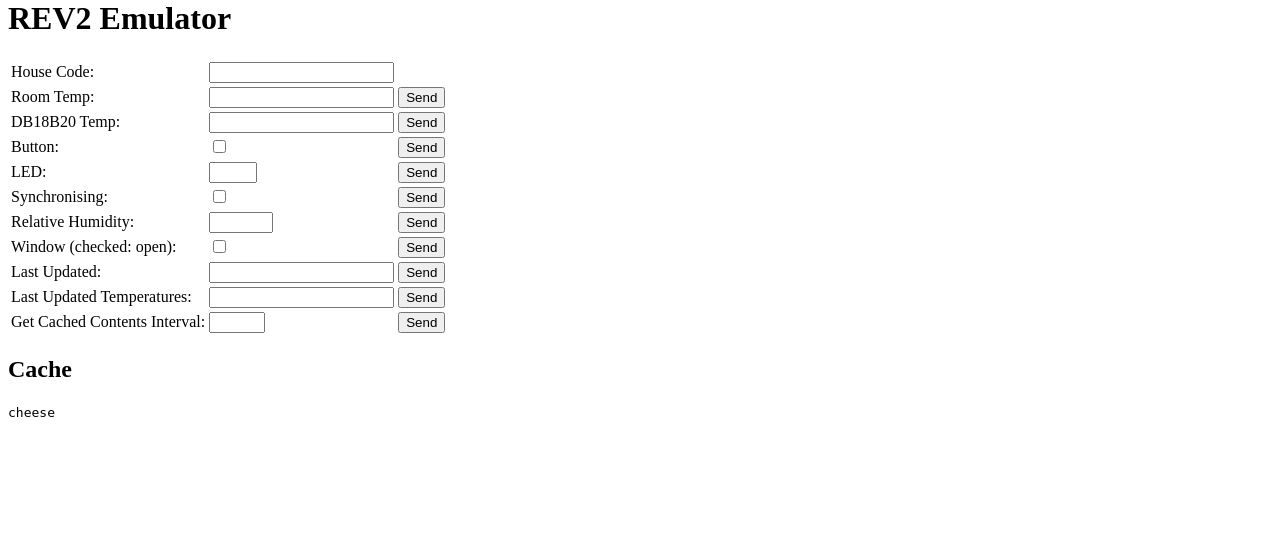
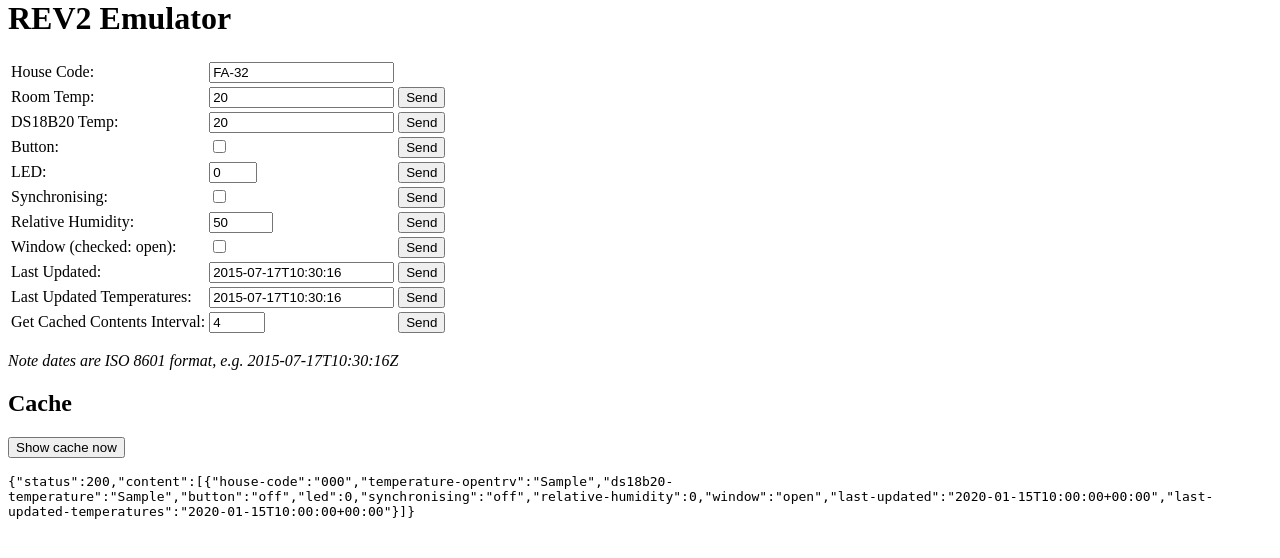
Before and after one commit to brunogirin/ors, a Django app: page /rev2-emulator/ in a window 1280 px wide. Shown: the part 21-579 px from the top of the page. Run offline with Django 3.2, Linux system fonts and the light colour scheme; tables that the repository leaves empty hold one stand-in row (values such as "Sample post").

Commit message:
Cache now regularly updates and the input fields now work. WARNING: there are currently no scripts for the javascript, TODO

```diff
--- a/rev2_emulator/static/rev2_emulator/home.js
+++ b/rev2_emulator/static/rev2_emulator/home.js
@@ -1,7 +1,81 @@
 console.log("rev2_emulator: home.js");
 
+var test;
+var pageVisited = new Date();
+
+function displayStatuses(){
+    $("code").slideUp(function(){
+	    var ajaxSettings = {
+		async: true,
+		complete: function(response){
+		    console.log("ajax ok");
+		    $("code").html(JSON.stringify(response.responseJSON));
+		    $("code").slideDown();
+		}
+	    }
+	    $.ajax("/rev2-emulator/get-statuses", ajaxSettings);
+	});
+}
+
+function startTimer(interval){
+    console.log("startTimer: interval: " + interval);
+    return setInterval(displayStatuses, interval);
+}
+
+// using jQuery
+function getCookie(name) {
+    var cookieValue = null;
+    if (document.cookie && document.cookie != '') {
+        var cookies = document.cookie.split(';');
+        for (var i = 0; i < cookies.length; i++) {
+            var cookie = jQuery.trim(cookies[i]);
+            // Does this cookie string begin with the name we want?
+            if (cookie.substring(0, name.length + 1) == (name + '=')) {
+                cookieValue = decodeURIComponent(cookie.substring(name.length + 1));
+                break;
+            }
+        }
+    }
+    return cookieValue;
+}
+
+function csrfSafeMethod(method) {
+    // these HTTP methods do not require CSRF protection
+    return (/^(GET|HEAD|OPTIONS|TRACE)$/.test(method));
+}
+
+function sameOrigin(url) {
+    // test that a given url is a same-origin URL
+    // url could be relative or scheme relative or absolute
+    var host = document.location.host; // host + port
+    var protocol = document.location.protocol;
+    var sr_origin = '//' + host;
+    var origin = protocol + sr_origin;
+    // Allow absolute or scheme relative URLs to same origin
+    return (url == origin || url.slice(0, origin.length + 1) == origin + '/') ||
+        (url == sr_origin || url.slice(0, sr_origin.length + 1) == sr_origin + '/') ||
+        // or any other URL that isn't scheme relative or absolute i.e relative.
+        !(/^(\/\/|http:|https:).*/.test(url));
+}
+
+var csrftoken = getCookie('csrftoken');
+console.log(csrftoken);
+
+$.ajaxSetup({
+	beforeSend: function(xhr, settings) {
+	    if (!csrfSafeMethod(settings.type) && sameOrigin(settings.url)) {
+		// Send the token to same-origin, relative URLs only.
+		// Send the token only if the method warrants CSRF protection
+		// Using the CSRFToken value acquired earlier
+		xhr.setRequestHeader("X-CSRFToken", csrftoken);
+	    }
+	}
+    });
+
 $(document).ready(function(){
+
 	console.log("document ready!");
+
 	var house_code_input = $("#id-house-code-input");
 	var temperature_opentrv_input = $("#id-room-temp-input");
 	var temperature_opentrv_send_button = $("#id-room-temp-send-button");
@@ -25,42 +99,215 @@ $(document).ready(function(){
 	var get_cached_contents_interval_send_button = $("#id-get-cached-contents-interval-send-button");
 	var cache_output = $("code");
 
-	console.log(house_code_input);
-	console.log(temperature_opentrv_input);
-	console.log(temperature_opentrv_send_button);
-	console.log(ds18b20_input);
-	console.log(ds18b20_send_button);
-	console.log(button_input);
-	console.log(button_send_button);
-	console.log(led_input);
-	console.log(led_send_button);
-	console.log(synchronising_input);
-	console.log(synchronising_send_button);
-	console.log(relative_humidity_input);
-	console.log(relative_humidity_send_button);
-	console.log(window_input);
-	console.log(window_send_button);
-	console.log(last_updated_input);
-	console.log(last_updated_send_button);
-	console.log(last_updated_temperatures_input);
-	console.log(last_updated_temperatures_send_button);
-	console.log(get_cached_contents_interval_input);
-	console.log(get_cached_contents_interval_send_button);
+	displayStatuses();
+	test = startTimer(4000);
 
-	console.log(cache_output);
-	cache_output.html("cheese");
+	// show cache now
+	$("#id-show-cache-now").click(function(event){
+		get_cached_contents_interval_input.val("0");
+		get_cached_contents_interval_send_button.click();
+	    });
 
-	var i = 0;
-	var interval = setInterval(function() {
-		$.ajax("/rev2-emulator/get-statuses", {
-			async: true,
-			complete: function(response){
-			    console.log("complete");
-			    console.log(response);
-			    console.log(response.responseJSON);
-			    cache_output.html(JSON.stringify(response.responseJSON.content));
-			},
-		    });
-	    }, 3000);
+	// last_updated_temperatures
+	last_updated_temperatures_send_button.on("click", function(event){
+		var value = last_updated_temperatures_input.val();
+		var ajaxSettings = {
+		    async: true,
+		    data: {"house-code": house_code_input.val(), "last-updated-temperatures": value},
+		    method: "post",
+		};
+		$.ajax("/rev2-emulator/last-updated-temperatures", ajaxSettings);
+	    });
+
+	// last_updated
+	last_updated_send_button.on("click", function(event){
+		var value = last_updated_input.val();
+		var ajaxSettings = {
+		    async: true,
+		    data: {"house-code": house_code_input.val(), "last-updated": value},
+		    method: "post",
+		};
+		$.ajax("/rev2-emulator/last-updated", ajaxSettings);
+	    });
+
+	// window
+	window_send_button.on("click", function(event){
+		var value = window_input.prop("checked") ? "open" : "closed";
+		var ajaxSettings = {
+		    async: true,
+		    data: {"house-code": house_code_input.val(), "window": value},
+		    method: "post",
+		};
+		$.ajax("/rev2-emulator/window", ajaxSettings);
+	    });
+
+	// relative_humidity
+	relative_humidity_send_button.on("click", function(event){
+		var value = relative_humidity_input.val();
+		var ajaxSettings = {
+		    async: true,
+		    data: {"house-code": house_code_input.val(), "relative-humidity": value},
+		    method: "post",
+		};
+		$.ajax("/rev2-emulator/relative-humidity", ajaxSettings);
+	    });
+
+	// synchronising
+	synchronising_send_button.on("click", function(event){
+		var value = synchronising_input.prop("checked") ? "on" : "off";
+		var ajaxSettings = {
+		    async: true,
+		    data: {"house-code": house_code_input.val(), "synchronising": value},
+		    method: "post",
+		};
+		$.ajax("/rev2-emulator/synchronising", ajaxSettings);
+	    });
+
+	// led
+	led_send_button.on("click", function(event){
+		var value = led_input.val();
+		var ajaxSettings = {
+		    async: true,
+		    data: {"house-code": house_code_input.val(), "led": value},
+		    method: "post",
+		};
+		$.ajax("/rev2-emulator/led", ajaxSettings);
+	    });
+
+	// button
+	button_send_button.on("click", function(event){
+		var state = button_input.prop("checked") ? "on" : "off";
+		var ajaxSettings = {
+		    async: true,
+		    data: {"house-code": house_code_input.val(), "button": state},
+		    method: "post",
+		};
+		$.ajax("/rev2-emulator/button", ajaxSettings);
+	    });
+
+	// DS18B20 Temp
+	ds18b20_send_button.on("click", function(event){
+		var temp = ds18b20_input.val();
+		var ajaxSettings = {
+		    async: true,
+		    data: {"house-code": house_code_input.val(), "ds18b20-temp": temp},
+		    method: "post",
+		};
+		$.ajax("/rev2-emulator/ds18b20-temperature", ajaxSettings);
+	    });
+
+	// Room Temp
+	temperature_opentrv_send_button.on("click", function(event){
+		var temp = temperature_opentrv_input.val();
+		var ajaxSettings = {
+		    async: true,
+		    data: {"house-code": house_code_input.val(), "room-temp": temp},
+		    method: "post",
+		};
+		$.ajax("/rev2-emulator/temperature-opentrv", ajaxSettings);
+	    });
+
+	// Get Cached Contents
+	get_cached_contents_interval_send_button.on("click", function(event){
+		event.preventDefault();
+		var interval = $("#id-get-cached-contents-interval-input").val() * 1000;
+		console.log("start-counter clicked: interval: " + interval);
+		clearInterval(test);
+		if(interval != 0){
+		    test = startTimer(interval);
+		}
+	    });
+
 
     });
+
+
+// $(document).ready(function(){
+
+
+// 	$("#id-get-cached-contents-interval-input").click(function(e){
+// 		testClear();
+// 	    });
+
+// //  	get_cached_contents_interval_send_button.on("click", function(e){
+// //  		console.log("clearing interval: " + test);
+// //  		testClear();
+// //  	    });
+
+//     });
+
+
+
+// 	console.log(house_code_input);
+// 	console.log(temperature_opentrv_input);
+// 	console.log(temperature_opentrv_send_button);
+// 	console.log(ds18b20_input);
+// 	console.log(ds18b20_send_button);
+// 	console.log(button_input);
+// 	console.log(button_send_button);
+// 	console.log(led_input);
+// 	console.log(led_send_button);
+// 	console.log(synchronising_input);
+// 	console.log(synchronising_send_button);
+// 	console.log(relative_humidity_input);
+// 	console.log(relative_humidity_send_button);
+// 	console.log(window_input);
+// 	console.log(window_send_button);
+// 	console.log(last_updated_input);
+// 	console.log(last_updated_send_button);
+// 	console.log(last_updated_temperatures_input);
+// 	console.log(last_updated_temperatures_send_button);
+// 	console.log(get_cached_contents_interval_input);
+// 	console.log(get_cached_contents_interval_send_button);
+
+
+// // 	var i = 0;
+// // 	var interval = setInterval(function() {
+// // 		$.ajax("/rev2-emulator/get-statuses", {
+// // 			async: true,
+// // 			complete: function(response){
+// // 			    console.log("complete");
+// // 			    console.log(response);
+// // 			    console.log(response.responseJSON);
+// // 			    cache_output.html(JSON.stringify(response.responseJSON.content));
+// // 			},
+// // 		    });
+// // 	    }, 10000);
+
+// 	var interval = 1000;
+// 	function callback() {
+// 	    console.log( 'callback!' );
+// 	    return setTimeout( callback, interval );
+// 	}
+
+// 	timeout = callback();
+
+// 	get_cached_contents_interval_send_button.on("click", function(e){
+// 		clearTimeout(timeout);
+// 	    });
+
+// 	var previous_timeout = undefined;
+
+// 	get_cached_contents_interval_send_button.click(function(e){
+// 		interval = get_cached_contents_interval_input.val();
+// 		if(interval == 0){
+// 		    interval = 100000;
+// 		}
+// 		interval = interval * 1000;
+// 		console.log(interval);
+// 		console.log("previous_timeout: " + previous_timeout);
+// 		console.log("cleanInterval: " + clearInterval(previous_timeout));
+// 		previous_timeout = callback(interval);
+// 		console.log("new_timeout: " + previous_timeout);
+// 	    });
+
+// 	var interval = 1000;
+
+// 	function callback() {
+// 	    console.log( 'callback!' );
+// 	    interval -= 100; // actually this will kill your browser when goes to 0, but shows the idea
+// 	    setTimeout( callback, interval );
+// 	}
+
+// 	setTimeout( callback, interval );
+//     });
--- a/rev2_emulator/templates/rev2_emulator/home.html
+++ b/rev2_emulator/templates/rev2_emulator/home.html
@@ -11,18 +11,18 @@
       <table>
 	<tr>
 	  <td><label for="id-house-code-input">House Code:</label></td>
-	<td><input id="id-house-code-input" name="house-code" type="text" /></td>
+	  <td><input id="id-house-code-input" name="house-code" type="text" value="FA-32"/></td>
 	  <td></td>
 	</tr>
 	<tr>
 	  <td><label for="id-house-code-input">Room Temp:</label></td>
-	<td><input id="id-room-temp-input" name="room-temp" type="text" /></td>
+	  <td><input id="id-room-temp-input" name="room-temp" type="text" value="20" /></td>
 	  <td><button id="id-room-temp-send-button">Send</button></td>
 	</tr>
 
 	<tr>
-	<td><label for="id-ds18b20-temp-input">DB18B20 Temp:</label></td>
-	<td><input id="id-ds18b20-temp-input" name="ds18b20-temp" type="text" /></td>
+	  <td><label for="id-ds18b20-temp-input">DS18B20 Temp:</label></td>
+	  <td><input id="id-ds18b20-temp-input" name="ds18b20-temp" type="text" value="20" /></td>
 	  <td><button id="id-ds18b20-temp-send-button">Send</button></td>
 	</tr>
 
@@ -34,7 +34,7 @@
 
 	<tr>
 	  <td><label for="id-led-input">LED:</label></td>
-	<td><input id="id-led-input" name="led" type="number" min="0" max="3" /></td>
+	  <td><input id="id-led-input" name="led" type="number" min="0" max="3" value="0"/></td>
 	  <td><button id="id-led-send-button">Send</button></td>
 	</tr>
 
@@ -46,7 +46,7 @@
 
 	<tr>
 	  <td><label for="id-relative-humidity-input">Relative Humidity:</label></td>
-	<td><input id="id-relative-humidity-input" name="relative-humidity" type="number" min="0" max="100" /></td>
+	  <td><input id="id-relative-humidity-input" name="relative-humidity" type="number" min="0" max="100" value="50" /></td>
 	  <td><button id="id-relative-humidity-send-button">Send</button></td>
 	</tr>
 
@@ -58,27 +58,29 @@
 
 	<tr>
 	  <td><label for="id-last-updated-input">Last Updated:</label></td>
-	<td><input id="id-last-updated-input" name="last-updated" type="datetime" /></td>
+	  <td><input id="id-last-updated-input" name="last-updated" type="datetime" value="2015-07-17T10:30:16" /></td>
 	  <td><button id="id-last-updated-send-button">Send</button></td>
 	</tr>
 
 	<tr>
 	  <td><label for="id-last-updated-temperatures-input">Last Updated Temperatures:</label></td>
-	<td><input id="id-last-updated-temperatures-input" name="last-updated-temperatures" type="datetime" /></td>
+	  <td><input id="id-last-updated-temperatures-input" name="last-updated-temperatures" type="datetime" value="2015-07-17T10:30:16"/></td>
 	  <td><button id="id-last-updated-temperatures-send-button">Send</button></td>
 	</tr>
 
 	<tr>
 	  <td><label for="id-get-cached-contents-interval-input">Get Cached Contents Interval:</label></td>
-	<td><input id="id-get-cached-contents-interval-input" name="get-cached-contents-interval" type="number" min="0" max="10" /></td>
+	  <td><input id="id-get-cached-contents-interval-input" name="get-cached-contents-interval" type="number" min="0" max="10" value="4" required /></td>
 	  <td><button id="id-get-cached-contents-interval-send-button">Send</button></td>
 	</tr>
 
       </table>
-    <!-- </form> -->
+
+    <p><i>Note dates are ISO 8601 format, e.g. 2015-07-17T10:30:16Z</i></p>
 
     <h2>Cache</h2>
-    <code>Waiting for signal</code>
+    <p><button id="id-show-cache-now">Show cache now</button></p>
+    <code></code>
 
     <script src="{% static "rev2_emulator/home.js" %}"></script>
 
```
Lines whose indentation alone changed are shown as unchanged.
